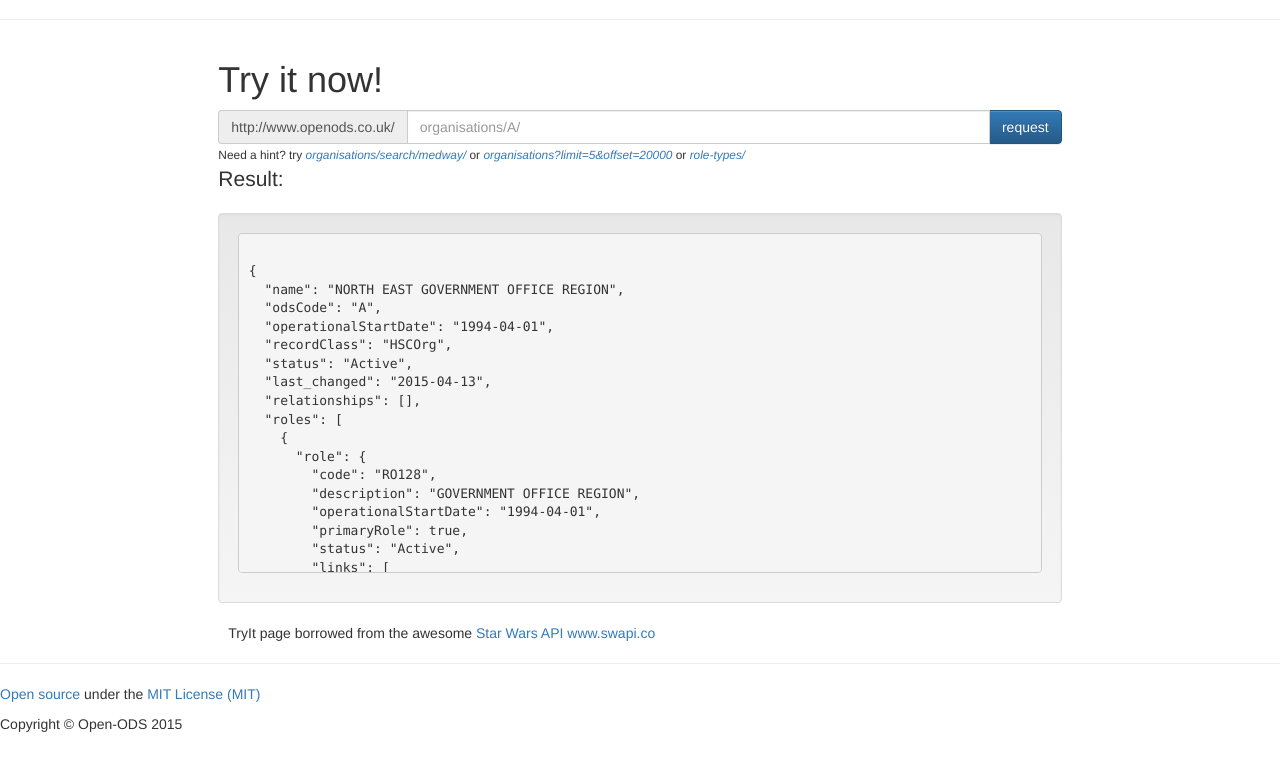
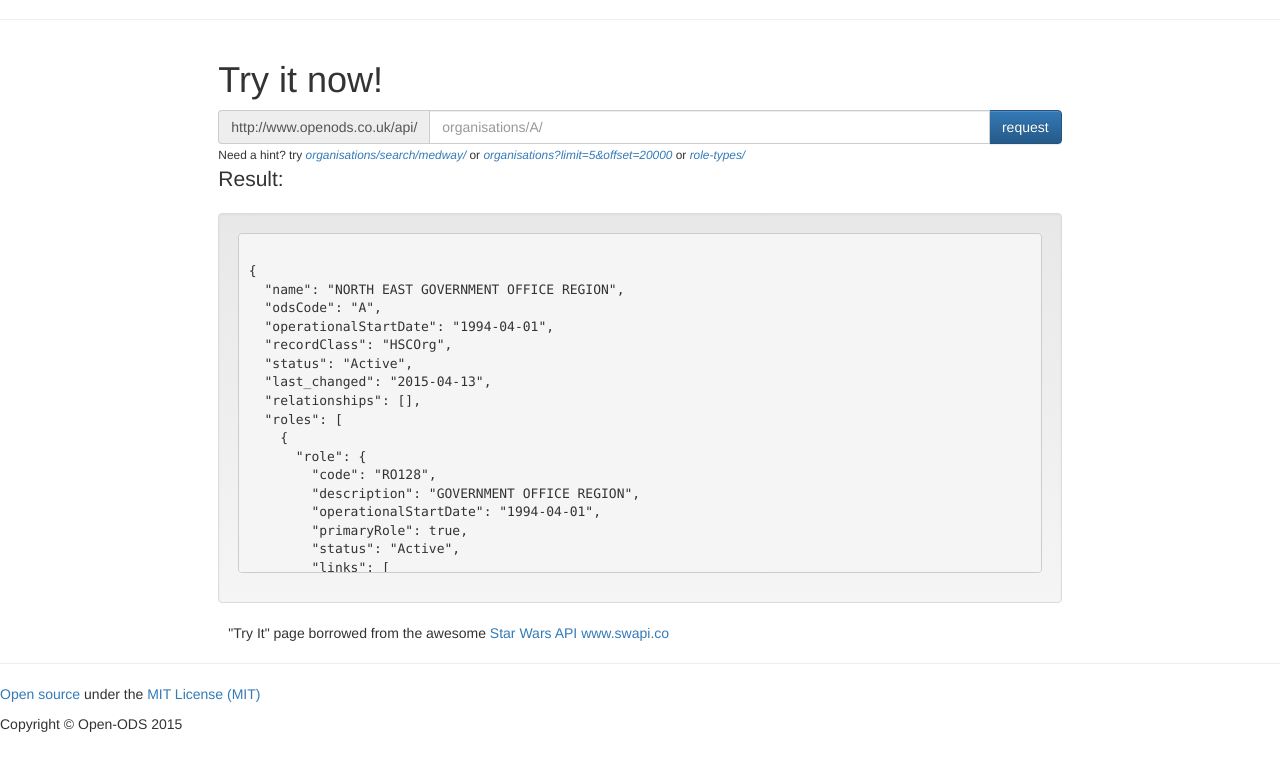
Before and after one commit to open-ods/open-ods, a Flask app: page /try/ in a window 1280 px wide. Shown: the part 51-815 px from the top of the page. Run offline with Flask 2, Linux system fonts and the light colour scheme; parts of the project's set-up code (start-up, migrations or seed data) failed here and were passed over; some libraries are stand-ins or nearby versions.

Commit message:
Move api routes to /api/ path for cleaner separation from the web site

```diff
--- a/openods_api/config.py
+++ b/openods_api/config.py
@@ -3,7 +3,7 @@ import os
 TARGET_SCHEMA_VERSION = '007'
 DATABASE_URL = os.environ.get('DATABASE_URL', 'postgresql://openods:openods@localhost:5432/openods')
 CACHE_TIMEOUT = int(os.environ.get('CACHE_TIMEOUT', '30'))
-APP_HOSTNAME = os.environ.get('APP_HOSTNAME', 'localhost:5000')
+APP_HOSTNAME = os.environ.get('APP_HOSTNAME', 'localhost:5000/api')
 API_USER = os.environ.get('API_USER', 'user')
 API_PASS = os.environ.get('API_PASS', 'pass')
 API_USE_AUTH = os.environ.get('API_USE_AUTH', 'FALSE')
--- a/openods_api/routes.py
+++ b/openods_api/routes.py
@@ -45,7 +45,7 @@ def documentation():
 
 
 @auto.doc()
-@app.route("/organisations/", methods=['GET'])
+@app.route("/api/organisations/", methods=['GET'])
 @requires_auth
 @ocache.cache.cached(timeout=config.CACHE_TIMEOUT, key_prefix=ocache.generate_cache_key)
 def get_organisations():
@@ -83,7 +83,7 @@ def get_organisations():
 
 
 @auto.doc()
-@app.route("/organisations/<ods_code>/", methods=['GET'])
+@app.route("/api/organisations/<ods_code>/", methods=['GET'])
 @requires_auth
 @ocache.cache.cached(timeout=config.CACHE_TIMEOUT, key_prefix=ocache.generate_cache_key)
 def get_organisation(ods_code):
@@ -132,7 +132,7 @@ def get_organisation(ods_code):
 
 
 @auto.doc()
-@app.route("/organisations/search/<search_text>/", methods=['GET'])
+@app.route("/api/organisations/search/<search_text>/", methods=['GET'])
 @requires_auth
 @ocache.cache.cached(timeout=config.CACHE_TIMEOUT, key_prefix=ocache.generate_cache_key)
 def search_organisations(search_text):
@@ -162,7 +162,7 @@ def search_organisations(search_text):
 
 
 @auto.doc()
-@app.route("/role-types/", methods=['GET'])
+@app.route("/api/role-types/", methods=['GET'])
 @requires_auth
 @ocache.cache.cached(timeout=config.CACHE_TIMEOUT, key_prefix=ocache.generate_cache_key)
 def route_role_types():
@@ -183,7 +183,7 @@ def route_role_types():
 
 
 @auto.doc()
-@app.route("/role-types/<role_code>/", methods=['GET'])
+@app.route("/api/role-types/<role_code>/", methods=['GET'])
 @requires_auth
 @ocache.cache.cached(timeout=config.CACHE_TIMEOUT, key_prefix=ocache.generate_cache_key)
 def route_role_type_by_code(role_code):
@@ -199,7 +199,7 @@ def route_role_type_by_code(role_code):
 
 
 @auto.doc()
-@app.route("/organisations/<ods_code>/endpoints/", methods=['GET'])
+@app.route("/api/organisations/<ods_code>/endpoints/", methods=['GET'])
 @requires_auth
 @ocache.cache.cached(timeout=config.CACHE_TIMEOUT, key_prefix=ocache.generate_cache_key)
 def organisation_endpoints(ods_code):
--- a/openods_api/templates/tryit.html
+++ b/openods_api/templates/tryit.html
@@ -11,7 +11,7 @@
             Try it now!
         </h1>
         <div class="input-group">
-              <span class="input-group-addon">http://www.openods.co.uk/</span>
+              <span class="input-group-addon">http://www.openods.co.uk/api/</span>
               <input id="interactive" type="text" class="form-control" placeholder="organisations/A/">
               <span class="input-group-btn"><button onClick="interactive_call();return false;" class="btn btn-primary">request</button></span>
             </div>
@@ -38,7 +38,7 @@
         "status": "Active",
         "links": [
           {
-            "href": "http://localhost:5000/role-types/RO128",
+            "href": "http://www.openods.co.uk/api/role-types/RO128",
             "rel": "role-type"
           }
         ],
@@ -48,7 +48,7 @@
   ],
   "links": [
     {
-      "href": "http://localhost:5000/organisations/A",
+      "href": "http://www.openods.co.uk/api/organisations/A",
       "rel": "self"
     }
   ],
@@ -60,7 +60,7 @@
     </div>
 </div>
     <div class="col-sm-2"></div>
-    <div class="col-sm-8">TryIt page borrowed from the awesome <a href="http://swapi.co">Star Wars API www.swapi.co</a></div>
+    <div class="col-sm-8">"Try It" page borrowed from the awesome <a href="http://swapi.co">Star Wars API www.swapi.co</a></div>
 <div class="row"></div>
 {% endblock %}
 
@@ -76,7 +76,7 @@
         if(content == ''){
             content = 'organisations/A/';
         }
-        var call_url = '/' + content;
+        var call_url = '/api/' + content;
         jQuery.ajax({
       dataType: 'json',
       url: call_url,
```
